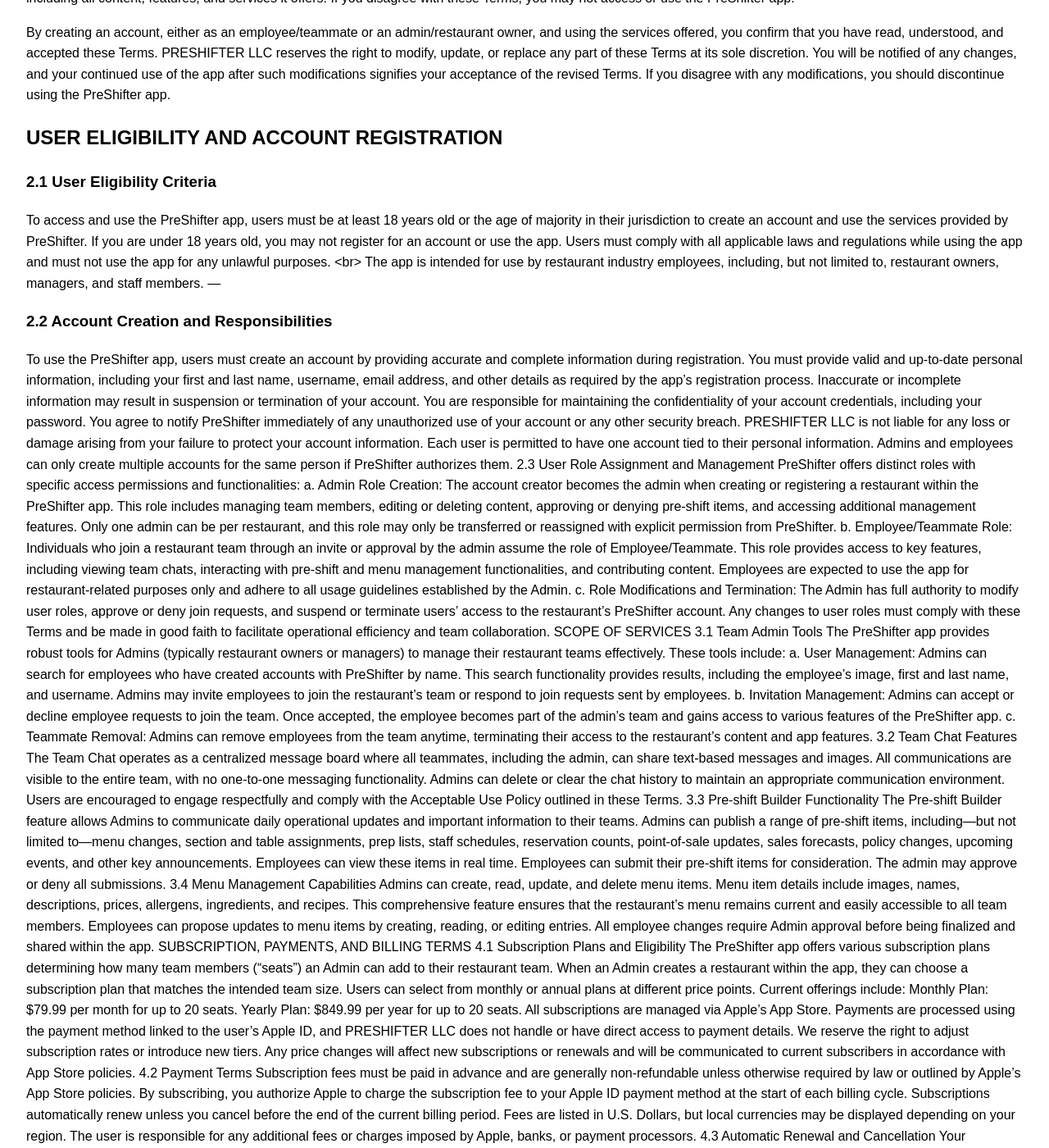
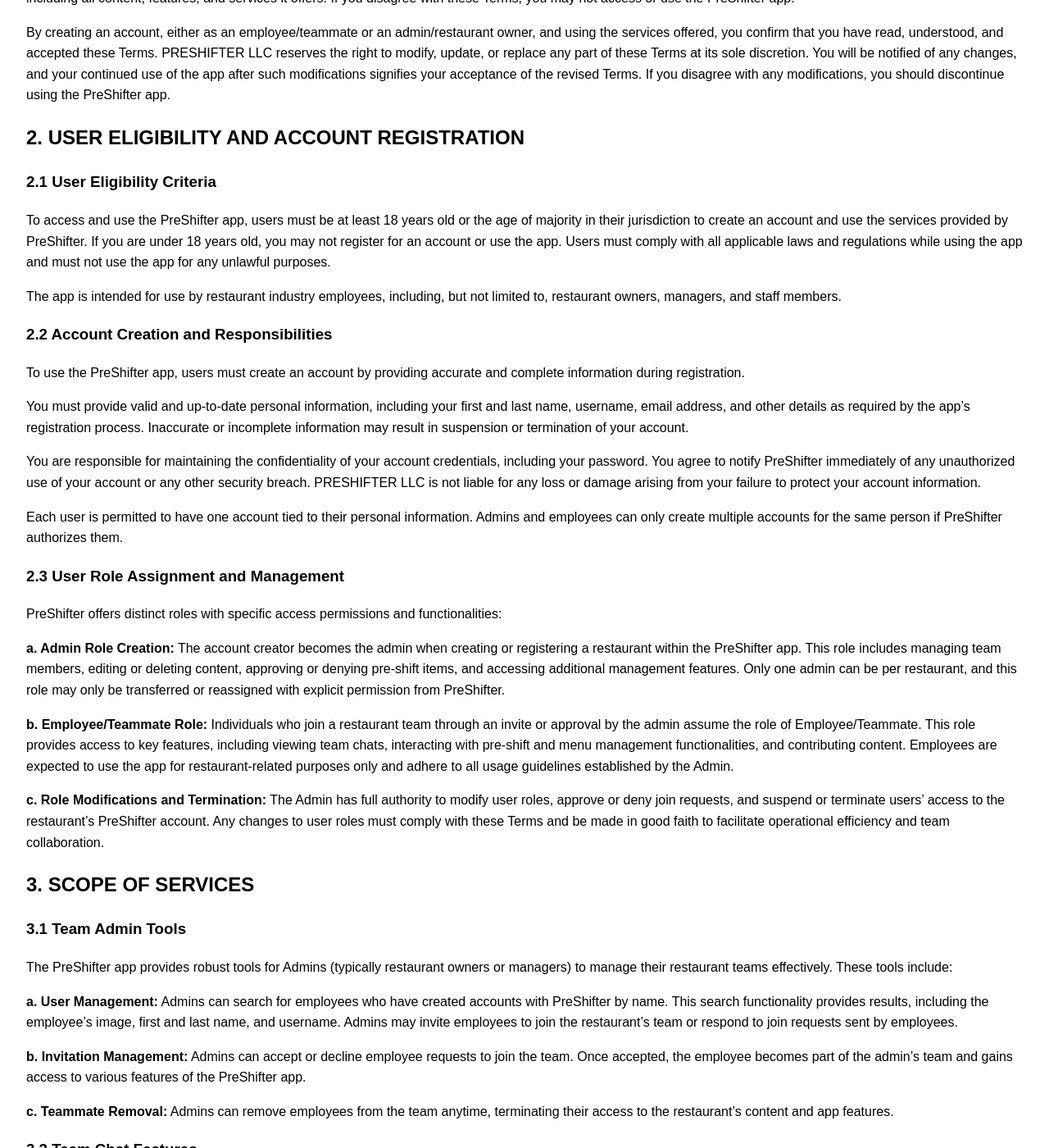
Before and after one commit to jazek-c/jazek-c.github.io, a Jekyll site: the page built from termsOfService.md, in a window 1280 px wide and 1400 px high, scrolled down 436 px. Shown: the whole window at 82% size. Built offline with Jekyll 4.4.1, drawn with Linux system fonts in a browser that asks for light colours; some of the changed text lies outside the part shown.

```diff
--- a/termsOfService.md
+++ b/termsOfService.md
@@ -18,28 +18,54 @@ By accessing and using the PreShifter app, you ("User") agree to be bound by the
 By creating an account, either as an employee/teammate or an admin/restaurant owner, and using the services offered, you confirm that you have read, understood, and accepted these Terms. PRESHIFTER LLC reserves the right to modify, update, or replace any part of these Terms at its sole discretion. You will be notified of any changes, and your continued use of the app after such modifications signifies your acceptance of the revised Terms. If you disagree with any modifications, you should discontinue using the PreShifter app.
 
 
-## USER ELIGIBILITY AND ACCOUNT REGISTRATION
+## 2. USER ELIGIBILITY AND ACCOUNT REGISTRATION
 ### 2.1 User Eligibility Criteria
-To access and use the PreShifter app, users must be at least 18 years old or the age of majority in their jurisdiction to create an account and use the services provided by PreShifter. If you are under 18 years old, you may not register for an account or use the app. Users must comply with all applicable laws and regulations while using the app and must not use the app for any unlawful purposes. <br\>
+To access and use the PreShifter app, users must be at least 18 years old or the age of majority in their jurisdiction to create an account and use the services provided by PreShifter. If you are under 18 years old, you may not register for an account or use the app. Users must comply with all applicable laws and regulations while using the app and must not use the app for any unlawful purposes.
+
+
 The app is intended for use by restaurant industry employees, including, but not limited to, restaurant owners, managers, and staff members.
----
+
 ### 2.2 Account Creation and Responsibilities
 To use the PreShifter app, users must create an account by providing accurate and complete information during registration.
+
+
 You must provide valid and up-to-date personal information, including your first and last name, username, email address, and other details as required by the app’s registration process. Inaccurate or incomplete information may result in suspension or termination of your account.
+
+
 You are responsible for maintaining the confidentiality of your account credentials, including your password. You agree to notify PreShifter immediately of any unauthorized use of your account or any other security breach. PRESHIFTER LLC is not liable for any loss or damage arising from your failure to protect your account information.
+
+
 Each user is permitted to have one account tied to their personal information. Admins and employees can only create multiple accounts for the same person if PreShifter authorizes them.
-2.3 User Role Assignment and Management
+
+
+### 2.3 User Role Assignment and Management
 PreShifter offers distinct roles with specific access permissions and functionalities:
-a. Admin Role Creation: The account creator becomes the admin when creating or registering a restaurant within the PreShifter app. This role includes managing team members, editing or deleting content, approving or denying pre-shift items, and accessing additional management features. Only one admin can be per restaurant, and this role may only be transferred or reassigned with explicit permission from PreShifter.
-b. Employee/Teammate Role: Individuals who join a restaurant team through an invite or approval by the admin assume the role of Employee/Teammate. This role provides access to key features, including viewing team chats, interacting with pre-shift and menu management functionalities, and contributing content. Employees are expected to use the app for restaurant-related purposes only and adhere to all usage guidelines established by the Admin.
-c. Role Modifications and Termination: The Admin has full authority to modify user roles, approve or deny join requests, and suspend or terminate users’ access to the restaurant’s PreShifter account. Any changes to user roles must comply with these Terms and be made in good faith to facilitate operational efficiency and team collaboration.
-SCOPE OF SERVICES
-3.1 Team Admin Tools
+
+
+**a. Admin Role Creation:** The account creator becomes the admin when creating or registering a restaurant within the PreShifter app. This role includes managing team members, editing or deleting content, approving or denying pre-shift items, and accessing additional management features. Only one admin can be per restaurant, and this role may only be transferred or reassigned with explicit permission from PreShifter.
+
+
+**b. Employee/Teammate Role:** Individuals who join a restaurant team through an invite or approval by the admin assume the role of Employee/Teammate. This role provides access to key features, including viewing team chats, interacting with pre-shift and menu management functionalities, and contributing content. Employees are expected to use the app for restaurant-related purposes only and adhere to all usage guidelines established by the Admin.
+
+
+**c. Role Modifications and Termination:** The Admin has full authority to modify user roles, approve or deny join requests, and suspend or terminate users’ access to the restaurant’s PreShifter account. Any changes to user roles must comply with these Terms and be made in good faith to facilitate operational efficiency and team collaboration.
+
+
+## 3. SCOPE OF SERVICES
+### 3.1 Team Admin Tools
 The PreShifter app provides robust tools for Admins (typically restaurant owners or managers) to manage their restaurant teams effectively. These tools include:
-a. User Management: Admins can search for employees who have created accounts with PreShifter by name. This search functionality provides results, including the employee’s image, first and last name, and username. Admins may invite employees to join the restaurant’s team or respond to join requests sent by employees.
-b. Invitation Management: Admins can accept or decline employee requests to join the team. Once accepted, the employee becomes part of the admin’s team and gains access to various features of the PreShifter app.
-c. Teammate Removal: Admins can remove employees from the team anytime, terminating their access to the restaurant’s content and app features.
-3.2 Team Chat Features
+
+
+**a. User Management:** Admins can search for employees who have created accounts with PreShifter by name. This search functionality provides results, including the employee’s image, first and last name, and username. Admins may invite employees to join the restaurant’s team or respond to join requests sent by employees.
+
+
+**b. Invitation Management:** Admins can accept or decline employee requests to join the team. Once accepted, the employee becomes part of the admin’s team and gains access to various features of the PreShifter app.
+
+
+**c. Teammate Removal:** Admins can remove employees from the team anytime, terminating their access to the restaurant’s content and app features.
+
+
+### 3.2 Team Chat Features
 The Team Chat operates as a centralized message board where all teammates, including the admin, can share text-based messages and images. All communications are visible to the entire team, with no one-to-one messaging functionality.
 Admins can delete or clear the chat history to maintain an appropriate communication environment. Users are encouraged to engage respectfully and comply with the Acceptable Use Policy outlined in these Terms.
 3.3 Pre-shift Builder Functionality
```
Also changed, not shown: other parts of termsOfService.md (+1 -1 lines).
